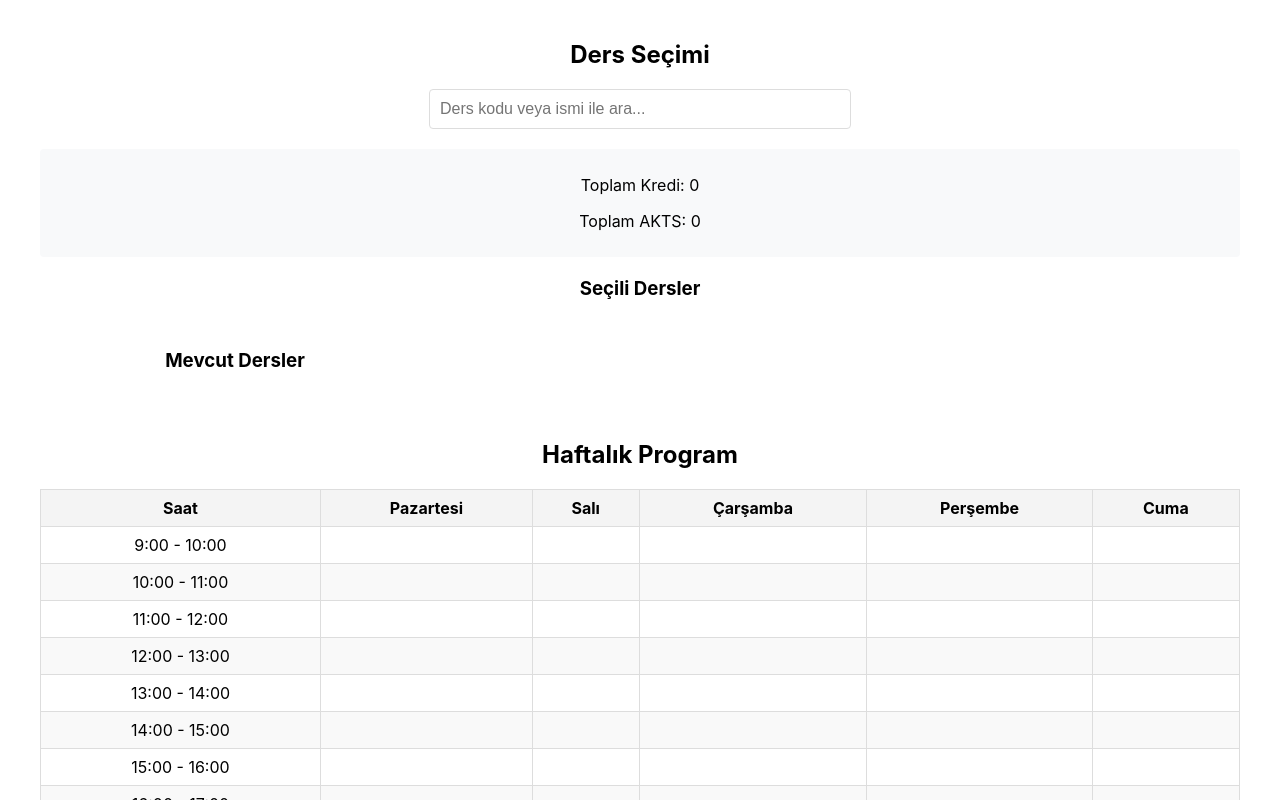
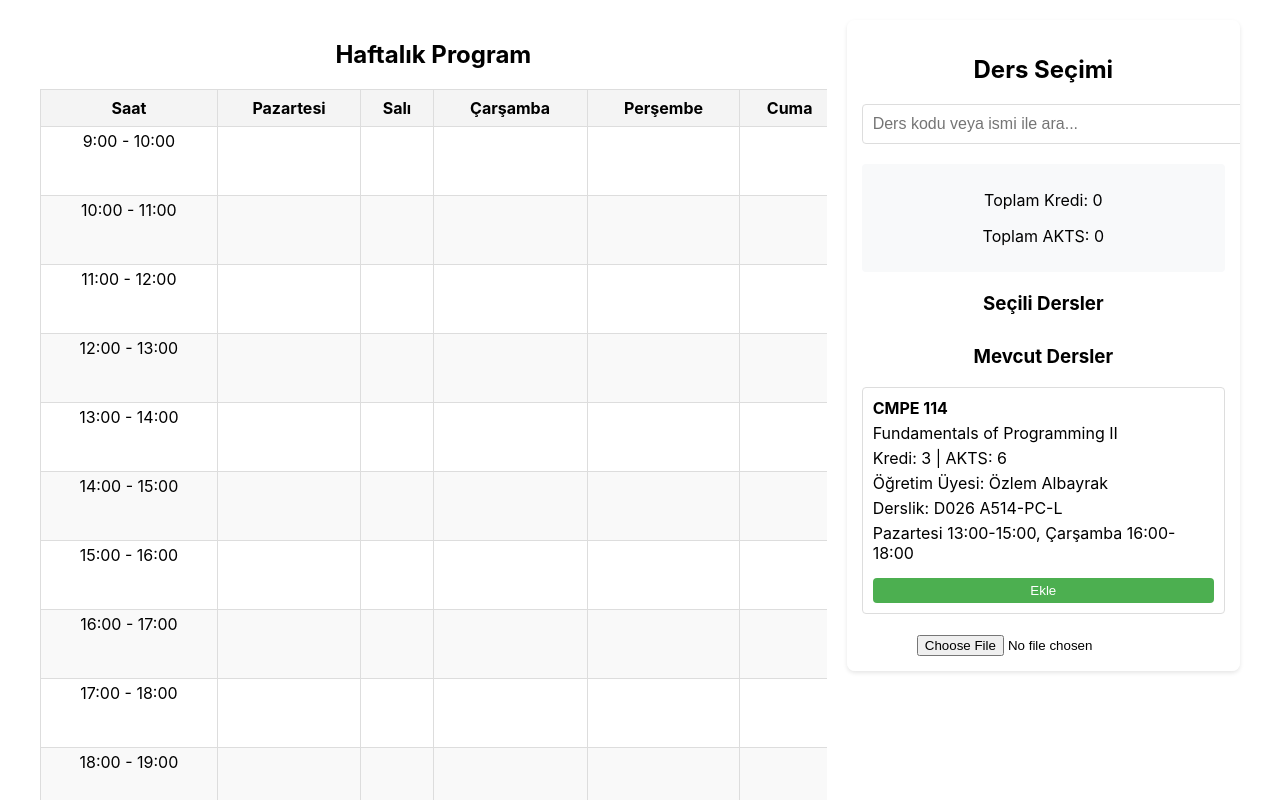
Before and after one commit to burakguclu/Scheduler, a React (Create React App) app: page / in a window 1280 px wide. Shown: the top 800 px of the page. Built offline with nearby package versions, Linux system fonts and the light colour scheme.

Commit message:
File uploading added

```diff
--- a/package.json
+++ b/package.json
@@ -11,7 +11,8 @@
     "react": "^19.0.0",
     "react-dom": "^19.0.0",
     "react-scripts": "5.0.1",
-    "web-vitals": "^2.1.4"
+    "web-vitals": "^2.1.4",
+    "xlsx": "^0.18.5"
   },
   "scripts": {
     "start": "react-scripts start",
--- a/src/App.css
+++ b/src/App.css
@@ -159,9 +159,84 @@ tr:nth-child(even) {
 }
 
 .scheduled-course {
-  background-color: #007bff;
+  margin: 2px 0;
+  border-radius: 4px;
   color: white;
-  padding: 2px;
-  border-radius: 3px;
   font-size: 12px;
+  box-shadow: 0 1px 3px rgba(0,0,0,0.2);
 }
+
+.course-code {
+  font-weight: bold;
+  margin-bottom: 2px;
+}
+
+.course-room {
+  font-size: 10px;
+  opacity: 0.9;
+}
+
+.split-layout {
+  display: grid;
+  grid-template-columns: 2fr 1fr; /* Sol taraf 2 birim, sağ taraf 1 birim genişlikte */
+  gap: 20px;
+  align-items: start;
+}
+
+.course-selection {
+  position: sticky;
+  top: 20px;
+  max-height: calc(100vh - 40px);
+  overflow-y: auto;
+  padding: 15px;
+  background: white;
+  border-radius: 8px;
+  box-shadow: 0 2px 4px rgba(0,0,0,0.1);
+}
+
+.available-courses {
+  margin-top: 20px;
+}
+
+.course-list {
+  display: flex;
+  flex-direction: column;
+  gap: 10px;
+}
+
+.course-item {
+  flex-direction: column;
+  align-items: stretch;
+}
+
+.course-info {
+  margin-bottom: 10px;
+}
+
+.add-button {
+  width: 100%;
+}
+
+/* Scrollbar stilleri */
+.course-selection::-webkit-scrollbar {
+  width: 8px;
+}
+
+.course-selection::-webkit-scrollbar-track {
+  background: #f1f1f1;
+}
+
+.course-selection::-webkit-scrollbar-thumb {
+  background: #888;
+  border-radius: 4px;
+}
+
+.course-selection::-webkit-scrollbar-thumb:hover {
+  background: #555;
+}
+
+td {
+  height: 60px;
+  vertical-align: top;
+  padding: 4px;
+}
--- a/src/App.js
+++ b/src/App.js
@@ -1,6 +1,7 @@
 import React, { useState, useEffect } from 'react';
 import './App.css';
 import { parseCourses } from './utils/courseParser';
+import { readExcelFile } from './utils/excelReader';
 
 function App() {
   const [selectedCourses, setSelectedCourses] = useState([]);
@@ -11,8 +12,22 @@ function App() {
 
   // Excel verilerini yükle
   useEffect(() => {
-    // Burada Excel verilerini parse edip courses state'ine atayacağız
-    const excelData = []; // Excel verilerini buraya ekleyeceğiz
+    const excelData = [
+      {
+        Year: '2024',
+        Period: '002',
+        Code: 'CMPE 114',
+        Name: 'Fundamentals of Programming II',
+        Section: 'CMPE 114_01',
+        Lecturer: 'Özlem Albayrak',
+        Room: 'D026 A514-PC-L',
+        Schedule: 'Mo 13-15 We 16-18',
+        Cr: '3',
+        ECTS: '6'
+      },
+      // Diğer dersleri de buraya ekleyin...
+    ];
+
     const parsedCourses = parseCourses(excelData);
     setCourses(parsedCourses);
   }, []);
@@ -53,14 +68,90 @@ function App() {
     setTotalECTS(prev => prev - Number(courseToRemove.ects));
   };
 
+  const handleFileUpload = async (event) => {
+    const file = event.target.files[0];
+    if (file) {
+      try {
+        const excelData = await readExcelFile(file);
+        const parsedCourses = parseCourses(excelData);
+        setCourses(parsedCourses);
+      } catch (error) {
+        console.error('Excel dosyası okunurken hata oluştu:', error);
+        alert('Excel dosyası okunurken bir hata oluştu!');
+      }
+    }
+  };
+
   const filteredCourses = courses.filter(course =>
     course.code.toLowerCase().includes(searchTerm.toLowerCase()) ||
     course.name.toLowerCase().includes(searchTerm.toLowerCase())
   );
 
+  // Haftalık program hücresinin içeriğini render eden fonksiyon
+  const renderScheduleCell = (day, timeSlot) => {
+    const hour = parseInt(timeSlot.split(':')[0]);
+    const coursesInSlot = selectedCourses.filter(course =>
+      course.schedule.some(s =>
+        s.day === day &&
+        s.startHour <= hour &&
+        s.endHour > hour
+      )
+    );
+
+    return coursesInSlot.map((course, idx) => (
+      <div
+        key={`${course.code}-${idx}`}
+        className="scheduled-course"
+        style={{
+          backgroundColor: `hsl(${hashCode(course.code) % 360}, 70%, 60%)`,
+          padding: '4px',
+          marginBottom: coursesInSlot.length > 1 ? '2px' : '0'
+        }}
+      >
+        <div className="course-code">{course.code}</div>
+        <div className="course-room">{course.room}</div>
+      </div>
+    ));
+  };
+
+  // Renk oluşturmak için yardımcı fonksiyon
+  const hashCode = (str) => {
+    let hash = 0;
+    for (let i = 0; i < str.length; i++) {
+      hash = str.charCodeAt(i) + ((hash << 5) - hash);
+    }
+    return Math.abs(hash);
+  };
+
   return (
     <div className="App">
-      <div className="container">
+      <div className="container split-layout">
+        <div className="weekly-schedule">
+          <h2>Haftalık Program</h2>
+          <table>
+            <thead>
+              <tr>
+                <th>Saat</th>
+                {weekDays.map(day => (
+                  <th key={day}>{day}</th>
+                ))}
+              </tr>
+            </thead>
+            <tbody>
+              {timeSlots.map((timeSlot, index) => (
+                <tr key={index}>
+                  <td>{timeSlot}</td>
+                  {weekDays.map(day => (
+                    <td key={`${day}-${timeSlot}`}>
+                      {renderScheduleCell(day, timeSlot)}
+                    </td>
+                  ))}
+                </tr>
+              ))}
+            </tbody>
+          </table>
+        </div>
+
         <div className="course-selection">
           <h2>Ders Seçimi</h2>
           <div className="search-bar">
@@ -93,8 +184,9 @@ function App() {
             ))}
           </div>
 
+          <div className="available-courses">
+            <h3>Mevcut Dersler</h3>
             <div className="course-list">
-            <h3>Mevcut Dersler</h3>
               {filteredCourses.map((course, index) => (
                 <div key={index} className="course-item">
                   <div className="course-info">
@@ -120,47 +212,12 @@ function App() {
             </div>
           </div>
 
-        <div className="weekly-schedule">
-          <h2>Haftalık Program</h2>
-          <table>
-            <thead>
-              <tr>
-                <th>Saat</th>
-                {weekDays.map(day => (
-                  <th key={day}>{day}</th>
-                ))}
-              </tr>
-            </thead>
-            <tbody>
-              {timeSlots.map((timeSlot, index) => (
-                <tr key={index}>
-                  <td>{timeSlot}</td>
-                  {weekDays.map(day => (
-                    <td key={`${day}-${timeSlot}`}>
-                      {selectedCourses.map(course => {
-                        const hour = parseInt(timeSlot.split(':')[0]);
-                        const scheduledClass = course.schedule.find(
-                          s => s.day === day &&
-                          s.startHour <= hour &&
-                          s.endHour > hour
-                        );
-                        if (scheduledClass) {
-                          return (
-                            <div className="scheduled-course">
-                              {course.code}
-                              <br />
-                              {course.room}
-                            </div>
-                          );
-                        }
-                        return null;
-                      })}
-                    </td>
-                  ))}
-                </tr>
-              ))}
-            </tbody>
-          </table>
+          <input
+            type="file"
+            accept=".xlsx,.xls"
+            onChange={handleFileUpload}
+            className="file-input"
+          />
         </div>
       </div>
     </div>
--- a/src/utils/courseParser.js
+++ b/src/utils/courseParser.js
@@ -3,11 +3,29 @@ export function parseCourses(coursesData) {
     const scheduleStr = row.Schedule;
     const schedules = parseSchedule(scheduleStr);
 
+    // Türkçe karakterleri düzelt
+    const fixTurkishChars = (str) => {
+      if (!str) return '';
+      return str
+        .replace(/Ý/g, 'İ')
+        .replace(/ý/g, 'ı')
+        .replace(/þ/g, 'ş')
+        .replace(/ð/g, 'ğ')
+        .replace(/ü/g, 'ü')
+        .replace(/ç/g, 'ç')
+        .replace(/ö/g, 'ö')
+        .replace(/Ð/g, 'Ğ')
+        .replace(/Þ/g, 'Ş')
+        .replace(/Ç/g, 'Ç')
+        .replace(/Ö/g, 'Ö')
+        .replace(/Ü/g, 'Ü');
+    };
+
     return {
       code: row.Code,
-      name: row.Name,
+      name: fixTurkishChars(row.Name),
       section: row.Section,
-      lecturer: row.Lecturer,
+      lecturer: fixTurkishChars(row.Lecturer),
       room: row.Room,
       schedule: schedules,
       credits: row.Cr,
@@ -34,12 +52,14 @@ function parseSchedule(scheduleStr) {
   for (let i = 0; i < parts.length; i += 2) {
     const day = days[parts[i]];
     if (day && parts[i + 1]) {
-      const [start, end] = parts[i + 1].split('-');
-      schedules.push({
-        day,
-        startHour: parseInt(start),
-        endHour: parseInt(end)
-      });
+      const [start, end] = parts[i + 1].split('-').map(Number);
+      if (!isNaN(start) && !isNaN(end)) {
+        schedules.push({
+          day,
+          startHour: start,
+          endHour: end
+        });
+      }
     }
   }
 
--- /dev/null
+++ b/src/utils/excelReader.js
@@ -0,0 +1,23 @@
+import * as XLSX from 'xlsx';
+
+export const readExcelFile = async (file) => {
+  return new Promise((resolve, reject) => {
+    const reader = new FileReader();
+
+    reader.onload = (e) => {
+      try {
+        const data = e.target.result;
+        const workbook = XLSX.read(data, { type: 'array' });
+        const sheetName = workbook.SheetNames[0];
+        const worksheet = workbook.Sheets[sheetName];
+        const jsonData = XLSX.utils.sheet_to_json(worksheet);
+        resolve(jsonData);
+      } catch (error) {
+        reject(error);
+      }
+    };
+
+    reader.onerror = (error) => reject(error);
+    reader.readAsArrayBuffer(file);
+  });
+};
```
Also changed, not shown: 1 other file (tests, documents, lock files or other folders). Lines whose indentation alone changed are shown as unchanged.
